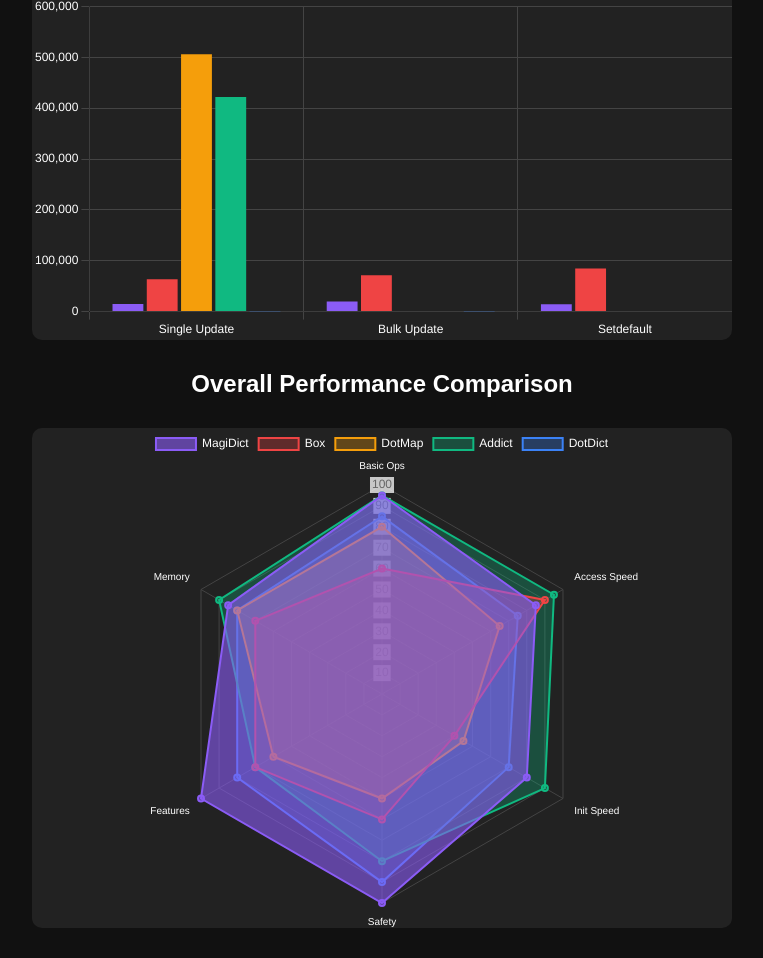
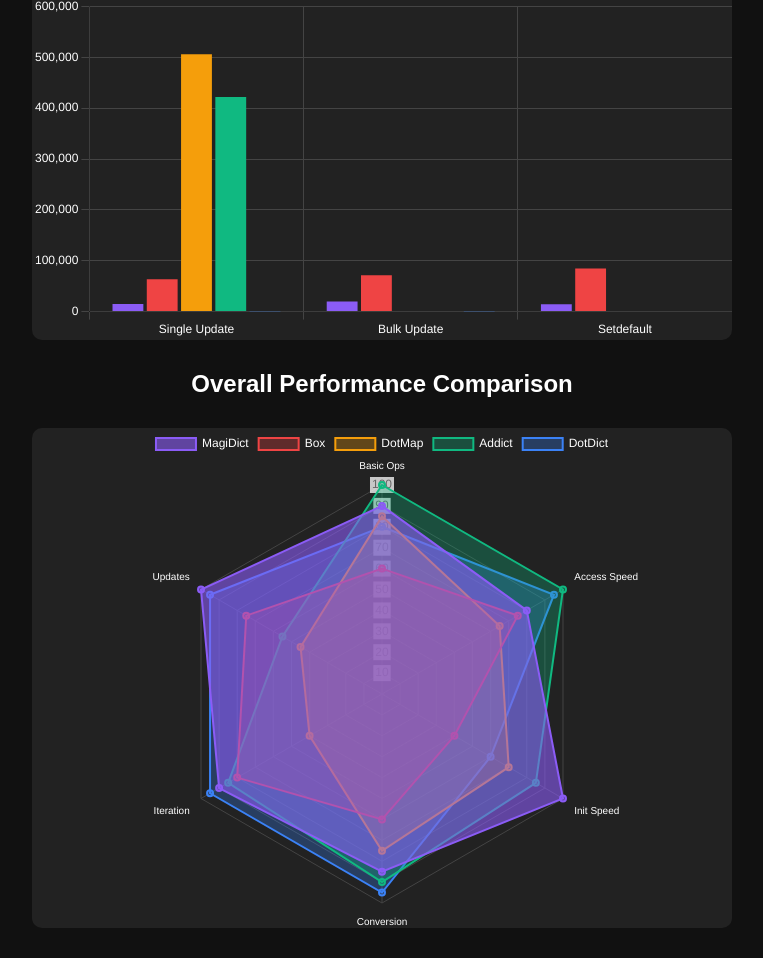
Before and after one commit to hristokbonev/hristokbonev.github.io, a plain HTML site: page magidict/index.html in a window 1280 px wide. Shown: the part 2636-3594 px from the top of the page, without its empty margins (258-1021 px from the left). Drawn offline with nearby package versions, Linux system fonts and the light colour scheme.

Commit message:
Update radar chart data for comparison

```diff
--- a/magidict/index.html
+++ b/magidict/index.html
@@ -173,13 +173,13 @@
 
         // Overall Radar
         createRadarChart('overallRadar',
-            ['Basic Ops', 'Access Speed', 'Init Speed', 'Safety', 'Features', 'Memory'],
+            ['Basic Ops', 'Access Speed', 'Init Speed', 'Conversion', 'Iteration', 'Updates'],
             [
-                { label: 'MagiDict', data: [95, 85, 80, 100, 100, 85], backgroundColor: 'rgba(139,92,246,0.6)', borderColor: '#8B5CF6', borderWidth: 2 },
-                { label: 'Box', data: [60, 90, 40, 60, 70, 70], backgroundColor: 'rgba(239,68,68,0.3)', borderColor: '#EF4444', borderWidth: 2 },
-                { label: 'DotMap', data: [80, 65, 45, 50, 60, 80], backgroundColor: 'rgba(245,158,11,0.3)', borderColor: '#F59E0B', borderWidth: 2 },
-                { label: 'Addict', data: [95, 95, 90, 80, 70, 90], backgroundColor: 'rgba(16,185,129,0.3)', borderColor: '#10B981', borderWidth: 2 },
-                { label: 'DotDict', data: [85, 75, 70, 90, 80, 80], backgroundColor: 'rgba(59,130,246,0.3)', borderColor: '#3B82F6', borderWidth: 2 }
+                { label: 'MagiDict', data: [90, 80, 100, 85, 90, 100], backgroundColor: 'rgba(139,92,246,0.6)', borderColor: '#8B5CF6', borderWidth: 2 },
+                { label: 'Box', data: [60, 75, 40, 60, 80, 75], backgroundColor: 'rgba(239,68,68,0.3)', borderColor: '#EF4444', borderWidth: 2 },
+                { label: 'DotMap', data: [85, 65, 70, 75, 40, 45], backgroundColor: 'rgba(245,158,11,0.3)', borderColor: '#F59E0B', borderWidth: 2 },
+                { label: 'Addict', data: [100, 100, 85, 90, 85, 55], backgroundColor: 'rgba(16,185,129,0.3)', borderColor: '#10B981', borderWidth: 2 },
+                { label: 'DotDict', data: [80, 95, 60, 95, 95, 95], backgroundColor: 'rgba(59,130,246,0.3)', borderColor: '#3B82F6', borderWidth: 2 }
             ]
         );
 
```
